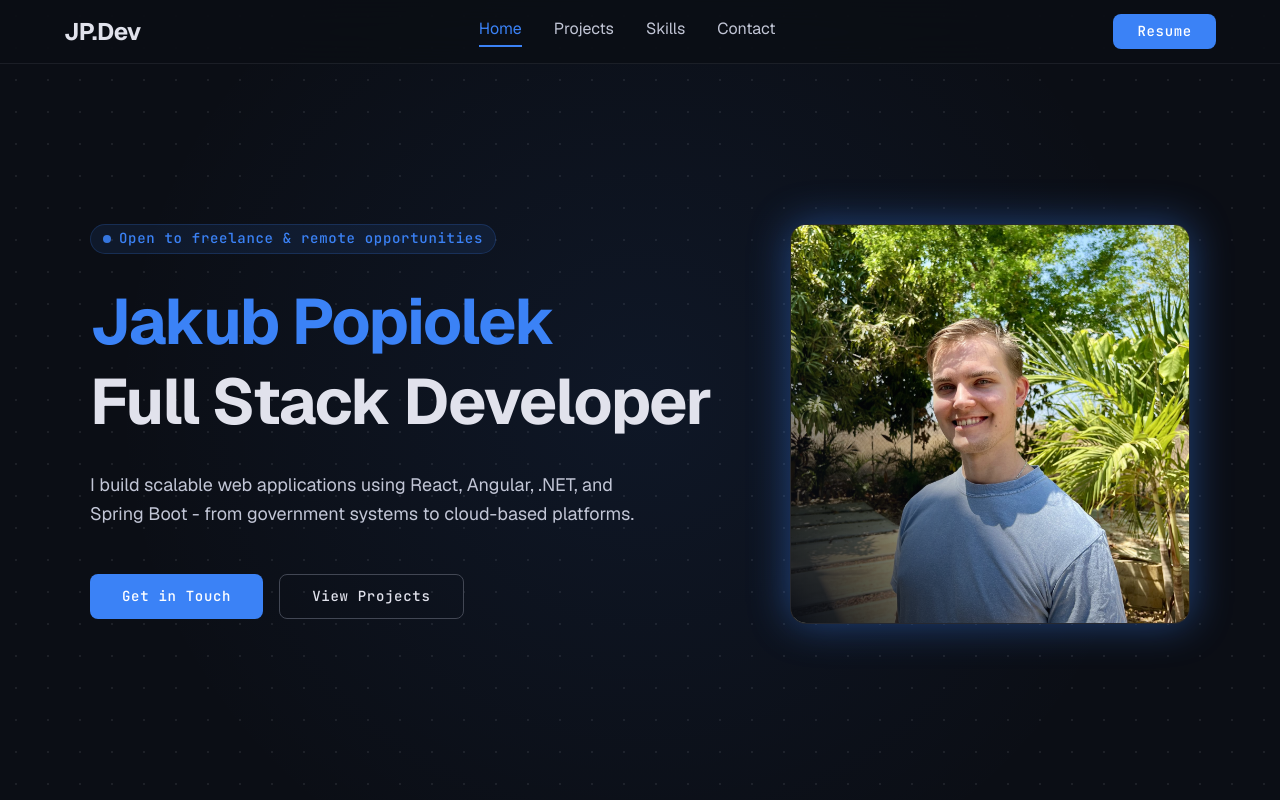
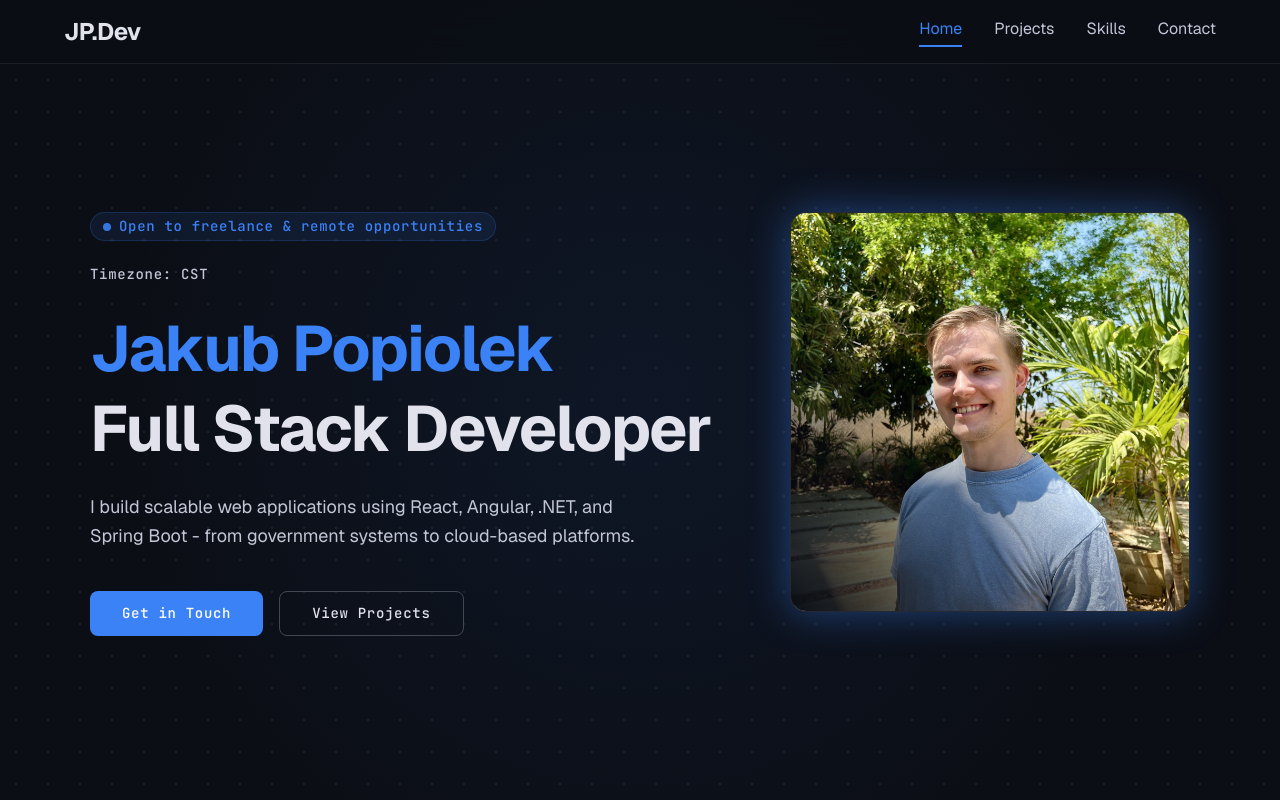
Before and after one commit to jakePop20/jp-portfolio, a Next.js app: page / in a window 1280 px wide. Shown: the top 800 px of the page. Built offline with nearby package versions, Linux system fonts and the light colour scheme.

Commit message:
autofill email

```diff
--- a/app/components/animated-hero.tsx
+++ b/app/components/animated-hero.tsx
@@ -10,6 +10,7 @@ export type AnimatedHeroProps = {
   badgeText: string;
   name: string;
   role: string;
+  timezone?: string;
   tagline: string;
   actions: ReactNode;
 };
@@ -68,6 +69,7 @@ export function AnimatedHero({
   badgeText,
   name,
   role,
+  timezone,
   tagline,
   actions,
 }: AnimatedHeroProps) {
@@ -99,6 +101,9 @@ export function AnimatedHero({
             <span className="h-2 w-2 shrink-0 animate-pulse rounded-full bg-primary" />
             <span className="min-w-0 break-words text-label-mono text-primary">{badgeText}</span>
           </div>
+          {timezone ? (
+            <p className="text-label-mono text-on-surface-variant">Timezone: {timezone}</p>
+          ) : null}
           <h1 className="text-4xl font-bold leading-tight tracking-tight text-on-surface sm:text-5xl md:text-[64px] md:leading-tight">
             <span className="text-primary">{name}</span> <br />
             {role}
@@ -108,7 +113,7 @@ export function AnimatedHero({
             {actions}
           </div>
         </div>
-        <div className={`${portraitShellClass} md:col-start-2 md:row-span-4 md:row-start-1`}>
+        <div className={`${portraitShellClass} md:col-start-2 md:row-span-5 md:row-start-1`}>
           {portraitContent}
         </div>
       </div>
@@ -128,6 +133,14 @@ export function AnimatedHero({
           <span className="min-w-0 break-words text-label-mono text-primary">{badgeText}</span>
         </div>
       </motion.div>
+      {timezone ? (
+        <motion.p
+          variants={fadeUp}
+          className="col-start-1 text-label-mono text-on-surface-variant"
+        >
+          Timezone: {timezone}
+        </motion.p>
+      ) : null}
       <motion.div variants={fadeUpBlur} className="col-start-1 min-w-0">
         <h1 className="text-4xl font-bold leading-tight tracking-tight text-on-surface sm:text-5xl md:text-[64px] md:leading-tight">
           <span className="text-primary">{name}</span> <br />
@@ -148,7 +161,7 @@ export function AnimatedHero({
       </motion.div>
       <motion.div
         variants={fadeUpBlur}
-        className={`${portraitShellClass} md:col-start-2 md:row-span-4 md:row-start-1 md:self-start`}
+        className={`${portraitShellClass} md:col-start-2 md:row-span-5 md:row-start-1 md:self-start`}
       >
         {portraitContent}
       </motion.div>
--- a/app/components/site-nav.tsx
+++ b/app/components/site-nav.tsx
@@ -1,6 +1,5 @@
 "use client";
 
-import { RESUME_DOWNLOAD_FILENAME, RESUME_PDF_PATH } from "@/lib/resume";
 import { useEffect, useState } from "react";
 
 const SECTION_IDS = ["home", "projects", "skills", "contact"] as const;
@@ -101,7 +100,7 @@ export function SiteNav() {
         ))}
       </div>
 
-      <div className="flex shrink-0 items-center gap-2 md:gap-3">
+      <div className="flex shrink-0 items-center md:hidden">
         <button
           type="button"
           className="flex h-11 w-11 items-center justify-center rounded-lg border border-outline-variant/50 text-on-surface transition-colors hover:bg-surface-variant/40 md:hidden"
@@ -113,13 +112,6 @@ export function SiteNav() {
           <IconMenu open={menuOpen} />
         </button>
 
-        <a
-          href={RESUME_PDF_PATH}
-          download={RESUME_DOWNLOAD_FILENAME}
-          className="rounded-lg bg-primary px-3 py-2 text-label-mono text-white transition-all hover:opacity-90 active:scale-95 sm:px-4 md:px-6"
-        >
-          Resume
-        </a>
       </div>
 
       {menuOpen ? (
--- a/app/page.tsx
+++ b/app/page.tsx
@@ -1,4 +1,4 @@
-import { RESUME_DOWNLOAD_FILENAME, RESUME_PDF_PATH } from "@/lib/resume";
+import { CONTACT_EMAIL, contactMailtoHref } from "@/lib/contact";
 import { AnimatedHero } from "./components/animated-hero";
 import { AnimatedProjectRow } from "./components/animated-project-row";
 import { AnimatedProjectsIntro } from "./components/animated-projects-intro";
@@ -102,6 +102,7 @@ export default function Home() {
           badgeText="Open to freelance & remote opportunities"
           name="Jakub Popiolek"
           role="Full Stack Developer"
+          timezone="CST"
           tagline="I build scalable web applications using React, Angular, .NET, and Spring Boot - from government systems to cloud-based platforms."
           actions={
             <>
@@ -184,10 +185,10 @@ export default function Home() {
           <div className="flex flex-col items-center justify-center gap-6">
             <div className="flex flex-col items-center gap-2 text-center">
               <a
-                href="mailto:jakubpopiolek20@gmail.com"
+                href={contactMailtoHref()}
                 className="text-label-mono text-lg text-primary transition-colors hover:text-primary/80 hover:underline sm:text-xl"
               >
-                jakubpopiolek20@gmail.com
+                {CONTACT_EMAIL}
               </a>
             </div>
             <div className="flex w-full max-w-md flex-col gap-3 sm:max-w-lg sm:flex-row sm:justify-center sm:gap-4">
@@ -210,13 +211,6 @@ export default function Home() {
                 LinkedIn
               </a>
             </div>
-            <a
-              href={RESUME_PDF_PATH}
-              download={RESUME_DOWNLOAD_FILENAME}
-              className="inline-flex w-full max-w-xs min-h-11 items-center justify-center rounded-lg border border-outline-variant px-6 py-4 text-label-mono text-on-surface transition-all hover:bg-surface-variant/50 sm:w-auto sm:max-w-none sm:px-10"
-            >
-              View my Resume
-            </a>
           </div>
         </div>
       </section>
--- /dev/null
+++ b/lib/contact.ts
@@ -0,0 +1,27 @@
+export const CONTACT_EMAIL = "jakubpopiolek20@gmail.com" as const;
+
+const MAILTO_SUBJECT = "Opportunity / project inquiry";
+const MAILTO_BODY = `Hi Jakub,
+
+I'm interested in working with you and would love to discuss a potential opportunity/project.
+
+Here are some more details about the role/project:
+
+Project overview:
+Timeline:
+Responsibilities/scope of work:
+Technologies/tools involved:
+Budget/rate:
+Additional details:
+
+Please let me know if you're interested, and I'd be happy to discuss everything further.
+
+Best regards,`;
+
+/** Opens the visitor's mail client with subject and body prefilled. */
+export function contactMailtoHref(): string {
+  // encodeURIComponent uses %20 for spaces; URLSearchParams uses + which Outlook shows literally.
+  const subject = encodeURIComponent(MAILTO_SUBJECT);
+  const body = encodeURIComponent(MAILTO_BODY);
+  return `mailto:${CONTACT_EMAIL}?subject=${subject}&body=${body}`;
+}
--- a/lib/resume.ts
+++ /dev/null
@@ -1,7 +0,0 @@
-/**
- * Public resume PDF. URL-safe path (no spaces) so links work reliably on Vercel
- * and other Linux-based hosts. File: `public/jakub-popiolek-resume.pdf`.
- */
-export const RESUME_PDF_PATH = "/jakub-popiolek-resume.pdf" as const;
-
-export const RESUME_DOWNLOAD_FILENAME = "Jakub-Popiolek-Resume.pdf" as const;
```
Also changed, not shown: 1 other file (tests, documents, lock files or other folders).
